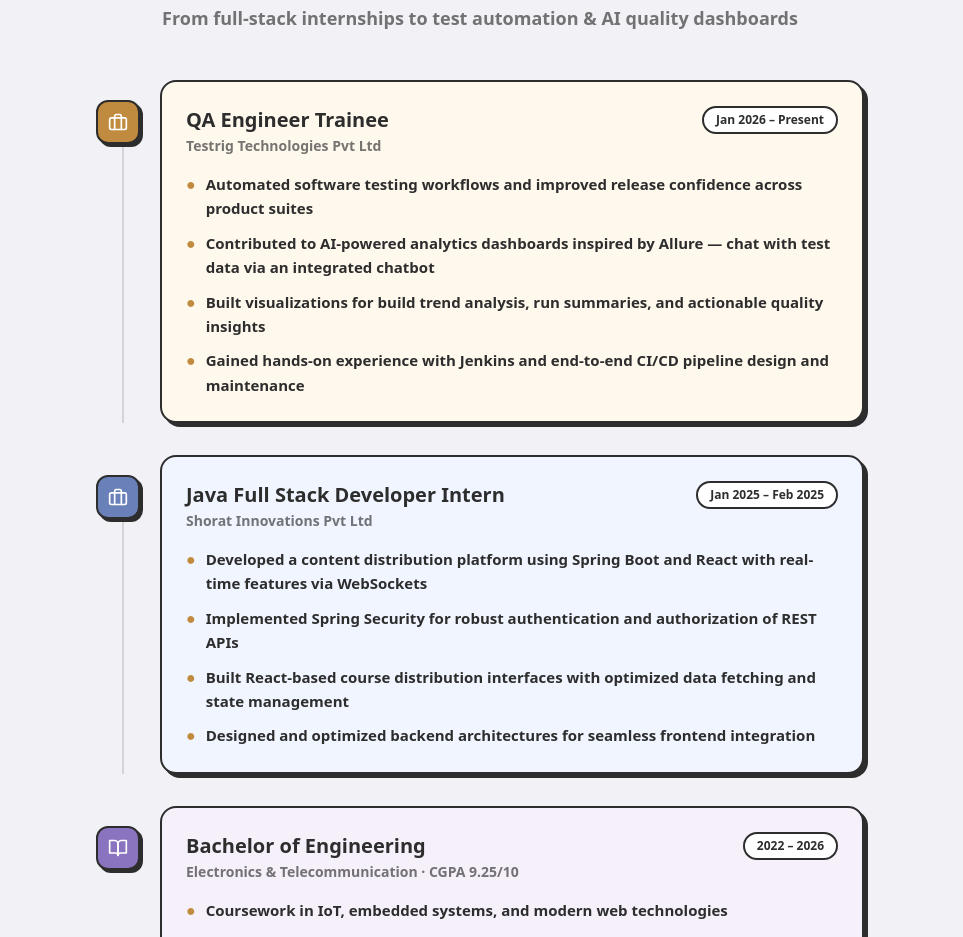
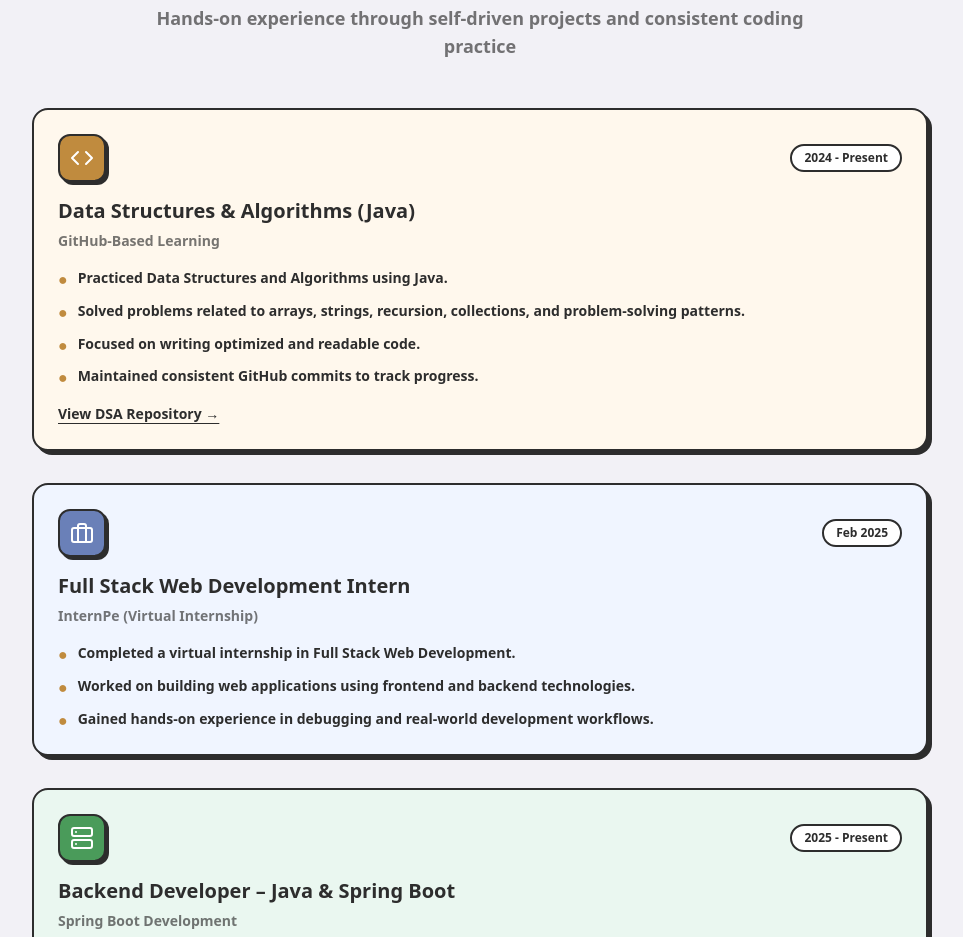
Before and after one commit to nikhilsable5050/nikhil-sable-portfolio-v2, a Next.js app: page / in a window 1280 px wide. Shown: the part 2024-2961 px from the top of the page, without its empty margins (160-1123 px from the left). Built offline with nearby package versions, Linux system fonts and the light colour scheme.

Commit message:
Update experience section with animations and projects

```diff
--- a/src/components/ExprienceSection.jsx
+++ b/src/components/ExprienceSection.jsx
@@ -1,48 +1,104 @@
 "use client";
 
-import { FiBriefcase, FiBookOpen } from "react-icons/fi";
-import { BrutalSection, SectionHeader, BrutalCard, BrutalButton } from "./ui/BrutalUI";
+import {
+  FiCode,
+  FiBriefcase,
+  FiServer,
+  FiGlobe,
+} from "react-icons/fi";
+import { motion } from "framer-motion";
+import {
+  BrutalSection,
+  SectionHeader,
+  BrutalCard,
+  BrutalButton,
+} from "./ui/BrutalUI";
 
 const experiences = [
   {
-    type: "work",
-    title: "QA Engineer Trainee",
-    company: "Testrig Technologies Pvt Ltd",
-    period: "Jan 2026 – Present",
+    title: "Data Structures & Algorithms (Java)",
+    company: "GitHub-Based Learning",
+    period: "2024 - Present",
+    icon: FiCode,
     color: "#FFF8ED",
     iconBg: "#C08B3E",
     highlights: [
-      "Automated software testing workflows and improved release confidence across product suites",
-      "Contributed to AI-powered analytics dashboards inspired by Allure — chat with test data via an integrated chatbot",
-      "Built visualizations for build trend analysis, run summaries, and actionable quality insights",
-      "Gained hands-on experience with Jenkins and end-to-end CI/CD pipeline design and maintenance",
+      "Practiced Data Structures and Algorithms using Java.",
+      "Solved problems related to arrays, strings, recursion, collections, and problem-solving patterns.",
+      "Focused on writing optimized and readable code.",
+      "Maintained consistent GitHub commits to track progress.",
+    ],
+    link: {
+      text: "View DSA Repository →",
+      url: "https://github.com/nikhilsable5050/DSA-Practice",
+    },
+  },
+  {
+    title: "Full Stack Web Development Intern",
+    company: "InternPe (Virtual Internship)",
+    period: "Feb 2025",
+    icon: FiBriefcase,
+    color: "#F0F5FF",
+    iconBg: "#6A80B8",
+    highlights: [
+      "Completed a virtual internship in Full Stack Web Development.",
+      "Worked on building web applications using frontend and backend technologies.",
+      "Gained hands-on experience in debugging and real-world development workflows.",
     ],
   },
   {
-    type: "work",
-    title: "Java Full Stack Developer Intern",
-    company: "Shorat Innovations Pvt Ltd",
-    period: "Jan 2025 – Feb 2025",
-    color: "#F0F5FF",
-    iconBg: "#6A80B8",
+    title: "Backend Developer – Java & Spring Boot",
+    company: "Spring Boot Development",
+    period: "2025 - Present",
+    icon: FiServer,
+    color: "#EAF7F0",
+    iconBg: "#4A9B5A",
     highlights: [
-      "Developed a content distribution platform using Spring Boot and React with real-time features via WebSockets",
-      "Implemented Spring Security for robust authentication and authorization of REST APIs",
-      "Built React-based course distribution interfaces with optimized data fetching and state management",
-      "Designed and optimized backend architectures for seamless frontend integration",
+      "Built secure backend applications using Java and Spring Boot.",
+      "Developed RESTful APIs with layered architecture.",
+      "Integrated MySQL and MongoDB using Spring Data.",
+      "Implemented Spring Security, JWT, and OAuth2 authentication.",
     ],
+    link: {
+      text: "View Code →",
+      url: "https://github.com/nikhilsable5050/spring-boot-insights",
+    },
   },
  {
-    type: "education",
-    title: "Bachelor of Engineering",
-    company: "Electronics & Telecommunication · CGPA 9.25/10",
-    period: "2022 – 2026",
+  title: "Personal Portfolio Website",
+  company: "Spring Boot + Thymeleaf",
+  period: "2026",
+  icon: FiGlobe,
   color: "#F5F0FA",
   iconBg: "#8A74C0",
   highlights: [
-      "Coursework in IoT, embedded systems, and modern web technologies",
-      "Participated in hackathons and technical competitions",
+    "Built a responsive personal portfolio website using Spring Boot and Thymeleaf.",
+    "Implemented reusable Thymeleaf fragments for modular and maintainable UI components.",
+    "Showcased projects, technical skills, and practical experience in a structured layout.",
+    "Designed a clean and professional interface optimized for desktop and mobile devices.",
   ],
+  link: {
+    text: "View Portfolio Code →",
+    url: "https://github.com/nikhilsable5050/nikhil-sable-portfolio",
+  },
+},
+{
+  title: "Personal Portfolio Website V2",
+  company: "Next.js + React.js + Tailwind CSS",
+  period: "2026",
+  icon: FiGlobe,
+  color: "#F0F7FF",
+  iconBg: "#4A6CF7",
+  highlights: [
+    "Developed a modern portfolio website using Next.js, React.js, and Tailwind CSS.",
+    "Added smooth scroll-based animations using Framer Motion for an interactive experience.",
+    "Implemented reusable components and centralized data management for easy content updates.",
+    "Optimized performance, responsiveness, and SEO to create a recruiter-friendly portfolio.",
+  ],
+  link: {
+    text: "View Portfolio V2 Code →",
+    url: "https://github.com/nikhilsable5050/nikhil-sable-portfolio-v2",
+  },
 },
 ];
 
@@ -50,54 +106,96 @@ export default function ExperienceSection() {
   return (
     <BrutalSection id="experience" bg="#F2F1F6">
       <SectionHeader
-        eyebrow="Career"
-        title="Professional Journey"
-        subtitle="From full-stack internships to test automation & AI quality dashboards"
+        eyebrow="Experience"
+        title="Practical Experience"
+        subtitle="Hands-on experience through self-driven projects and consistent coding practice"
         accent="#8A74C0"
       />
 
-      <ul className="mx-auto max-w-3xl space-y-6 sm:space-y-8">
+      <ul className="mx-auto max-w-4xl space-y-8">
         {experiences.map((item, index) => {
-          const Icon = item.type === "education" ? FiBookOpen : FiBriefcase;
-          const isLast = index === experiences.length - 1;
+          const Icon = item.icon;
+
           return (
-            <li key={index} className="relative pl-14 sm:pl-16">
+            <motion.li
+              key={index}
+              className="relative"
+              initial={{ opacity: 0, y: 60 }}
+              whileInView={{ opacity: 1, y: 0 }}
+              viewport={{ once: true, amount: 0.2 }}
+              transition={{
+                duration: 0.7,
+                delay: index * 0.15,
+                ease: "easeOut",
+              }}
+            >
+              <BrutalCard bg={item.color} className="p-5 sm:p-6">
+                {/* Top Section: Icon + Period */}
+                <div className="mb-4 flex items-center justify-between">
                   <span
-                className="absolute left-0 top-5 flex h-10 w-10 items-center justify-center rounded-xl brutal-border brutal-shadow-sm text-white sm:h-11 sm:w-11"
+                    className="flex h-12 w-12 items-center justify-center rounded-xl brutal-border brutal-shadow-sm text-white"
                     style={{ backgroundColor: item.iconBg }}
                   >
-                <Icon className="h-5 w-5" />
+                    <Icon className="h-6 w-6" />
                   </span>
-              {!isLast && (
-                <div className="absolute left-[1.35rem] top-16 bottom-0 w-0.5 bg-[#2D2D2D]/15 sm:left-[1.6rem]" aria-hidden />
-              )}
-              <BrutalCard bg={item.color} className="p-5 sm:p-6">
-                <div className="flex flex-col gap-2 sm:flex-row sm:items-start sm:justify-between">
-                  <div className="min-w-0">
-                    <h3 className="font-display text-lg font-extrabold sm:text-xl">{item.title}</h3>
-                    <p className="mt-0.5 text-sm font-bold text-[#2D2D2D]/65">{item.company}</p>
-                  </div>
-                  <span className="font-display shrink-0 w-fit rounded-full brutal-border bg-white px-3 py-1 text-xs font-extrabold">
+
+                  <span className="font-display rounded-full brutal-border bg-white px-3 py-1 text-xs font-extrabold">
                     {item.period}
                   </span>
                 </div>
+
+                {/* Title */}
+                <h3 className="font-display text-xl font-extrabold leading-tight">
+                  {item.title}
+                </h3>
+
+                {/* Company */}
+                <p className="mt-2 text-sm font-bold text-[#2D2D2D]/65">
+                  {item.company}
+                </p>
+
+                {/* Highlights */}
                 <ul className="mt-4 space-y-2.5">
                   {item.highlights.map((point, i) => (
-                    <li key={i} className="flex gap-2.5 text-sm font-semibold leading-relaxed sm:text-[0.9375rem]">
-                      <span className="mt-1 shrink-0 text-[#C08B3E] text-base leading-none">●</span>
+                    <li
+                      key={i}
+                      className="flex gap-2.5 text-sm font-semibold leading-relaxed"
+                    >
+                      <span className="mt-1 shrink-0 text-[#C08B3E] text-base leading-none">
+                        ●
+                      </span>
                       <span>{point}</span>
                     </li>
                   ))}
                 </ul>
+
+                {/* Optional Link */}
+                {item.link && (
+                  <a
+                    href={item.link.url}
+                    target="_blank"
+                    rel="noopener noreferrer"
+                    className="mt-4 inline-block font-display text-sm font-extrabold underline underline-offset-4 hover:opacity-80"
+                  >
+                    {item.link.text}
+                  </a>
+                )}
               </BrutalCard>
-            </li>
+            </motion.li>
           );
         })}
       </ul>
 
       <div className="mt-12 text-center">
-        <BrutalButton onClick={() => document.getElementById("contact")?.scrollIntoView({ behavior: "smooth" })} variant="primary">
-          Get in touch →
+        <BrutalButton
+          onClick={() =>
+            document
+              .getElementById("contact")
+              ?.scrollIntoView({ behavior: "smooth" })
+          }
+          variant="primary"
+        >
+          Get in Touch →
         </BrutalButton>
       </div>
     </BrutalSection>
```
Lines whose indentation alone changed are shown as unchanged.
